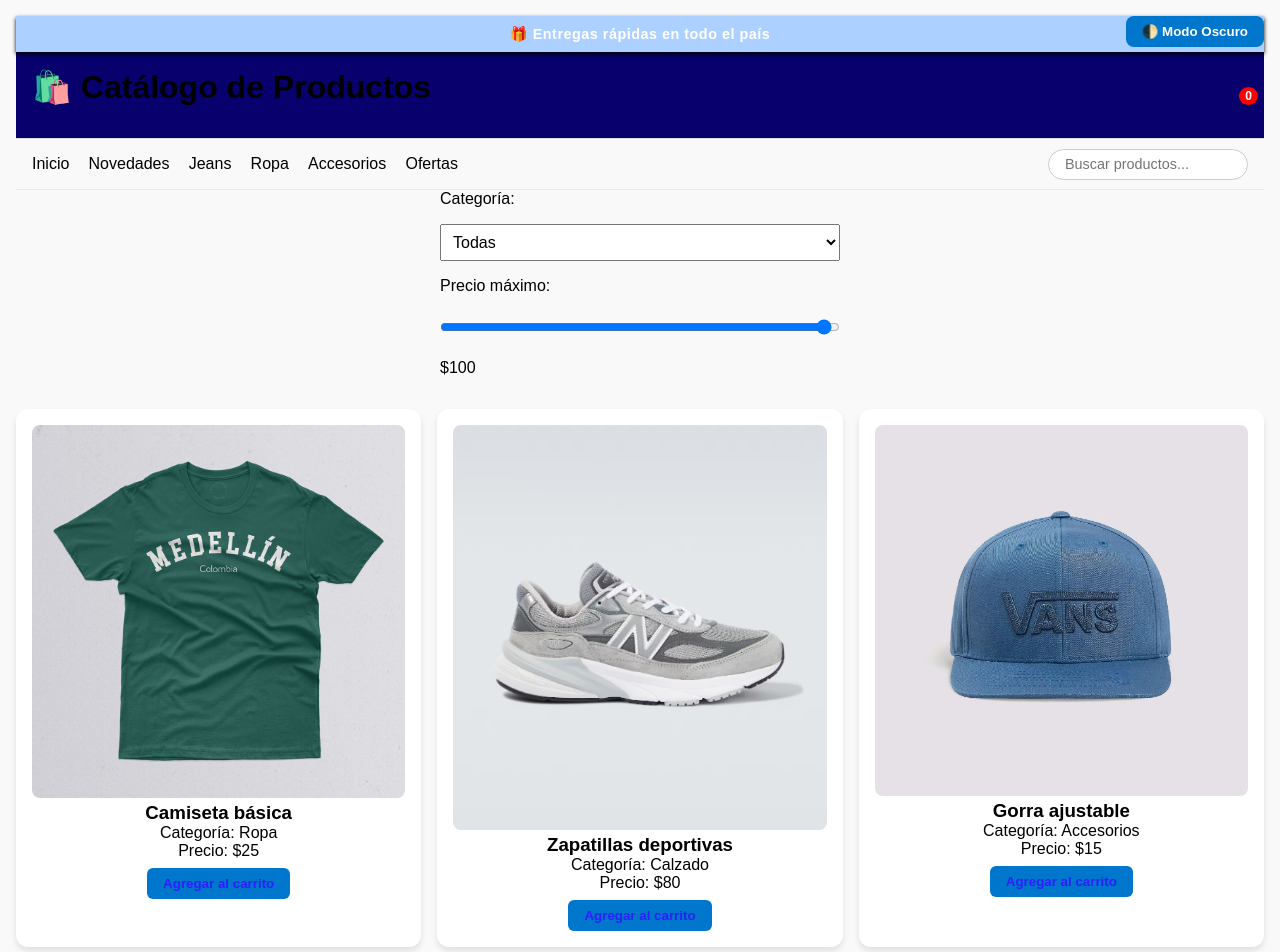
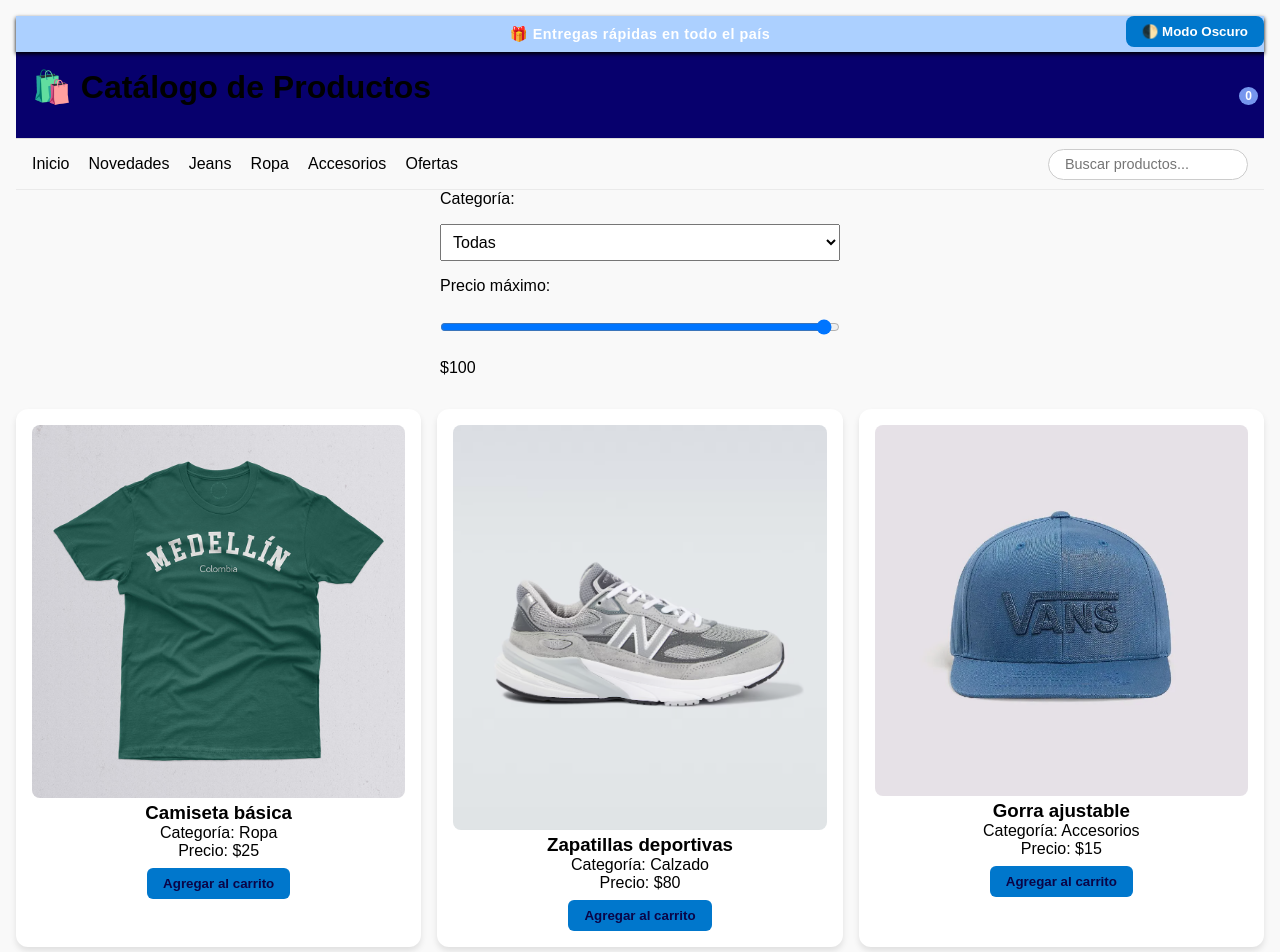
Before and after one commit to KatCels/catalogo-productos-prueba-tecnica, a plain HTML site: page index.html in a window 1280 px wide. Shown: the top 952 px of the page. Drawn offline with Linux system fonts and the light colour scheme; some icons are missing.

Commit message:
Update styles.css

```diff
--- a/css/styles.css
+++ b/css/styles.css
@@ -185,7 +185,7 @@ h1, h2 {
 .product-card button {
   margin-top: 0.5rem;
   background-color: var(--primary);
-  color: rgb(45, 31, 250);
+  color: rgb(10, 5, 71);
   border: none;
   padding: 0.5rem 1rem;
   cursor: pointer;
@@ -251,7 +251,7 @@ h1, h2 {
   position: absolute;
   top: -8px;
   right: -10px;
-  background-color: red;
+  background-color: rgb(118, 150, 238);
   color: white;
   font-size: 0.75rem;
   padding: 2px 6px;
```
